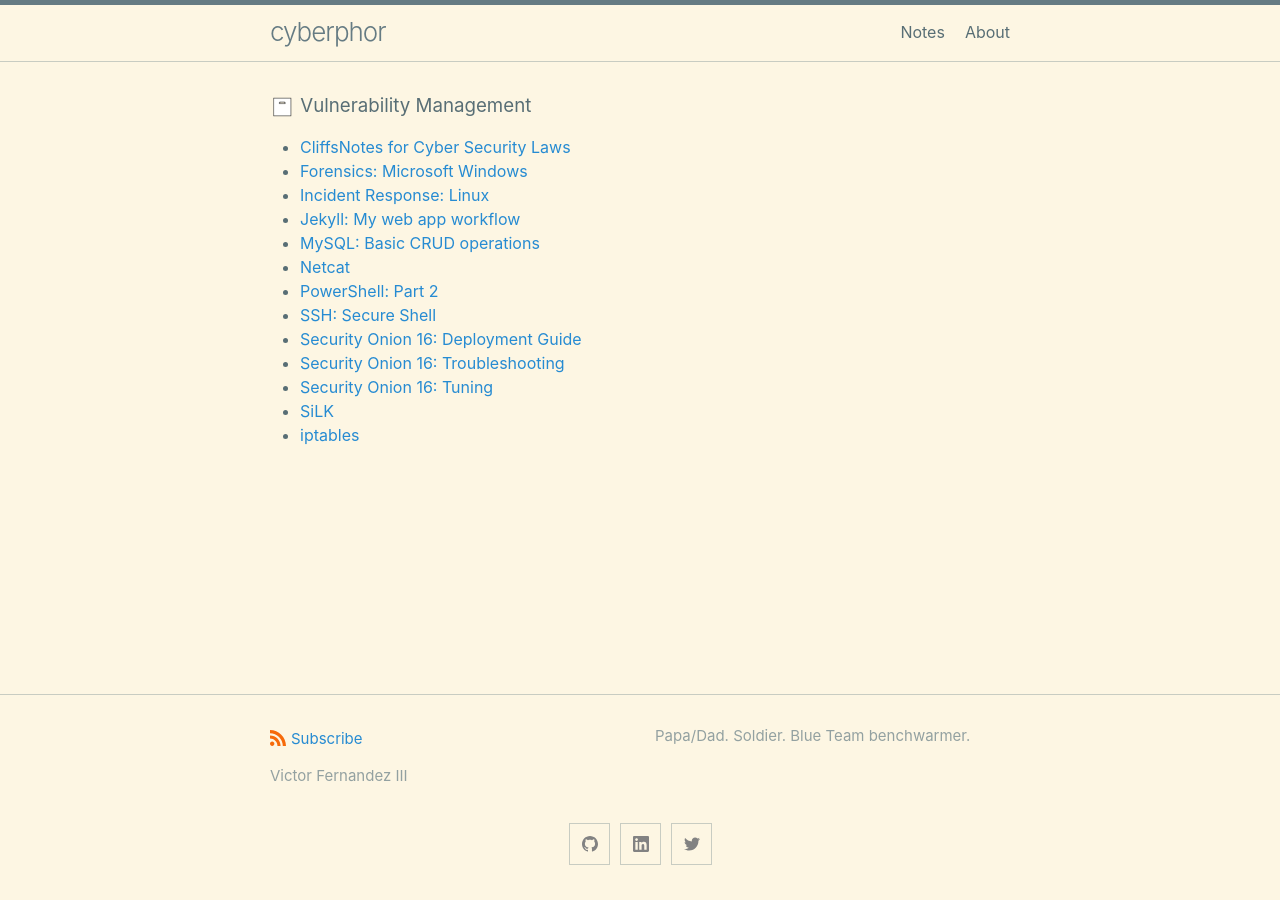
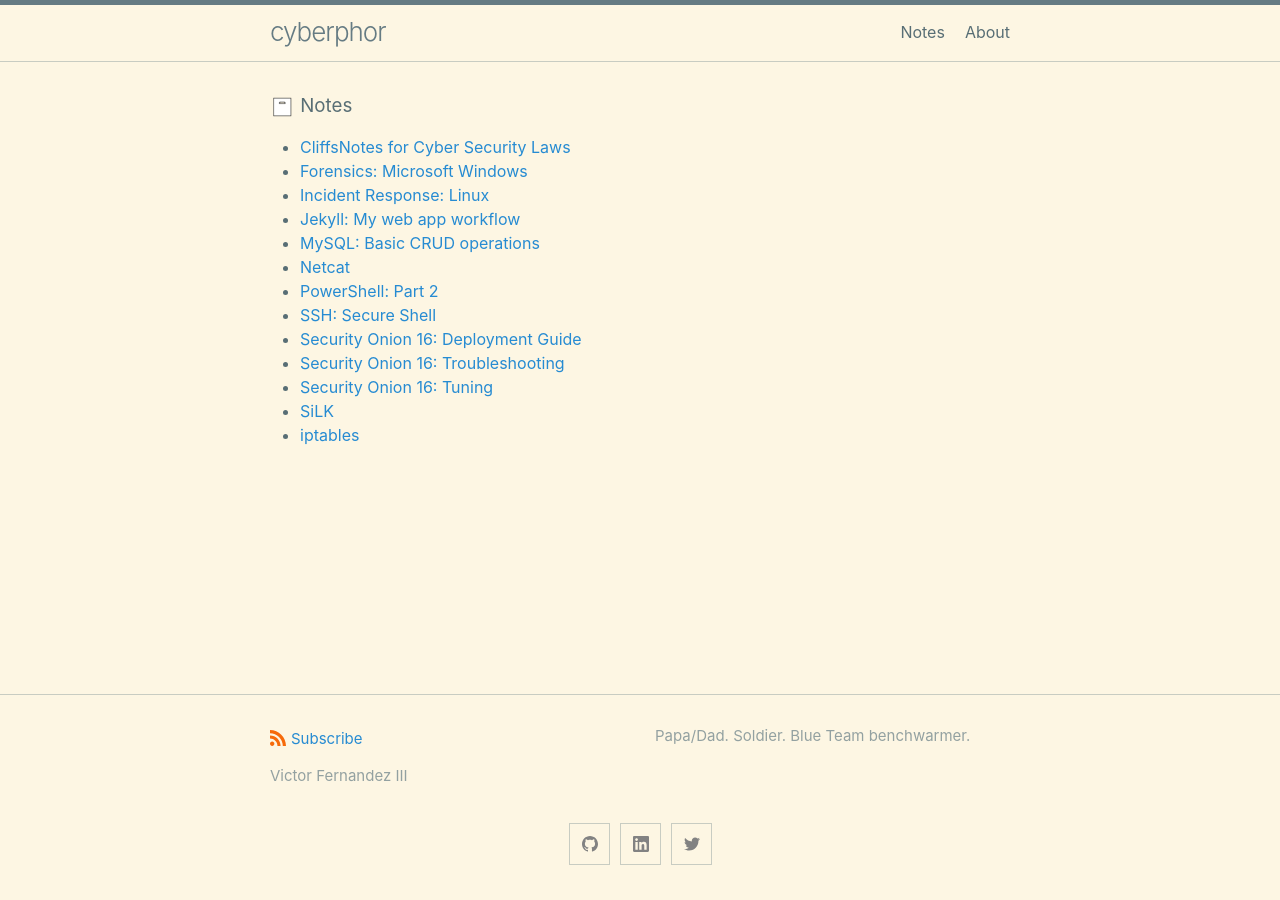
Before and after one commit to cyberphor/blog, a Jekyll site: the page built from notes.md, in a window 1280 px wide. Built offline with Jekyll 4.4.1, drawn with Linux system fonts in a browser that asks for light colours.

Commit message:
Update notes.md

```diff
--- a/notes.md
+++ b/notes.md
@@ -4,7 +4,7 @@ title: 'Notes'
 permalink: 'notes'
 ---
 
-<h3><img src="{{ site.baseurl }}/assets/notes.png"> Vulnerability Management</h3>
+<h3><img src="{{ site.baseurl }}/assets/notes.png"> Notes</h3>
 <ul class="notes-list">
   {% assign sorted_posts = site.posts | sort: 'title' %}
   {% for post in sorted_posts %}
```
